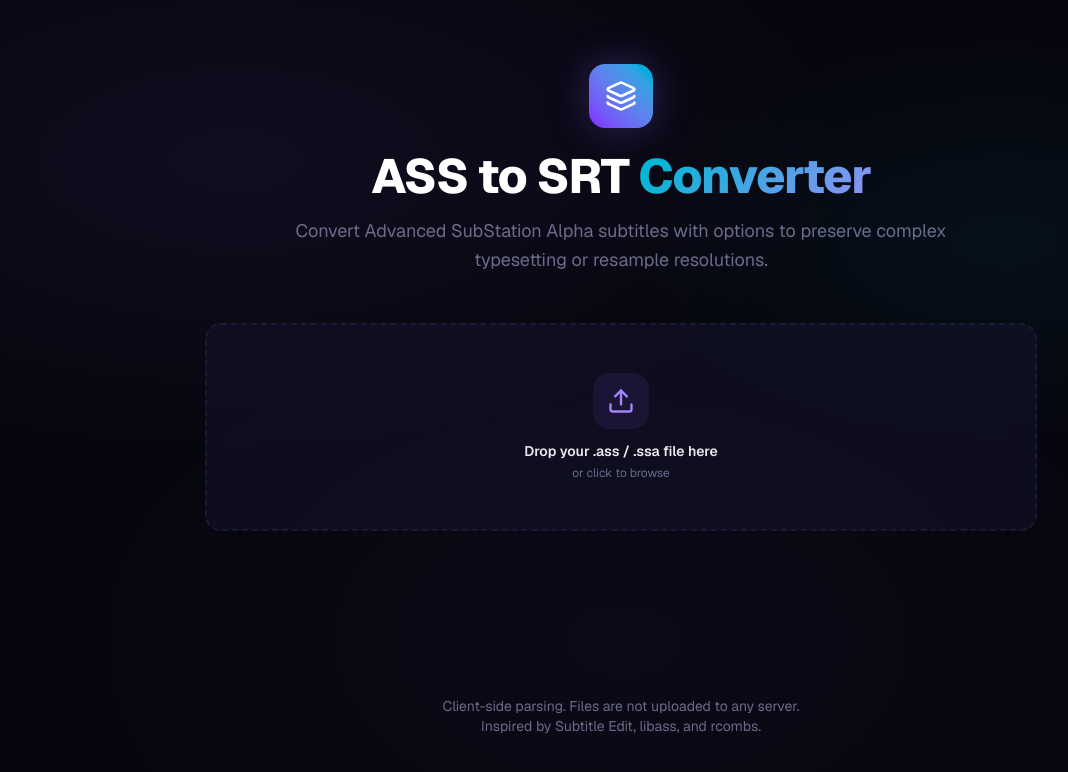
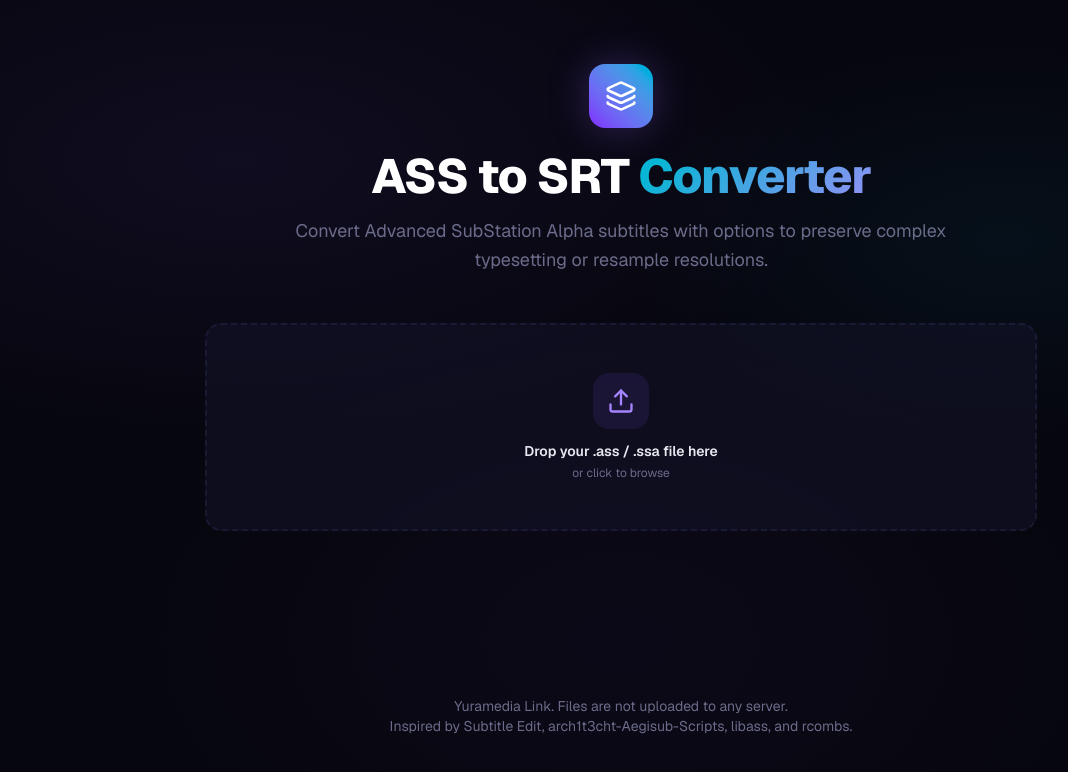
Before and after one commit to yuramedia/convert, a Next.js app: page / in a window 1280 px wide. Shown: the top 772 px of the page, without its empty margins (19-1087 px from the left). Built offline with nearby package versions, Linux system fonts and the light colour scheme.

Commit message:
update credit

```diff
--- a/package.json
+++ b/package.json
@@ -26,7 +26,7 @@
         "eslint": "^10.2.1",
         "eslint-config-next": "16.2.4",
         "oxfmt": "^0.46.0",
-        "oxlint": "^1.61.0",
+        "oxlint": "^1.62.0",
         "tailwindcss": "^4.2.4",
         "typescript": "^6.0.3",
         "vitest": "^4.1.5"
--- a/src/app/page.tsx
+++ b/src/app/page.tsx
@@ -146,7 +146,15 @@ export default function Home() {
             {/* Footer */}
             <footer className="mt-auto pt-16 pb-8 text-center text-sm text-[var(--muted)] fade-in">
                 <p>
-                    Client-side parsing. Files are not uploaded to any server.
+                    <a
+                        href="https://github.com/yuramedia/convert"
+                        target="_blank"
+                        rel="noreferrer"
+                        className="footer-link"
+                    >
+                        Yuramedia Link
+                    </a>
+                    . Files are not uploaded to any server.
                     <br />
                     Inspired by{" "}
                     <a
@@ -156,6 +164,15 @@ export default function Home() {
                         className="footer-link"
                     >
                         Subtitle Edit
+                    </a>
+                    ,{" "}
+                    <a
+                        href="https://github.com/TypesettingTools/arch1t3cht-Aegisub-Scripts"
+                        target="_blank"
+                        rel="noreferrer"
+                        className="footer-link"
+                    >
+                        arch1t3cht-Aegisub-Scripts
                     </a>
                     ,{" "}
                     <a href="https://github.com/libass/libass" target="_blank" rel="noreferrer" className="footer-link">
```
Also changed, not shown: 1 other file (tests, documents, lock files or other folders).
